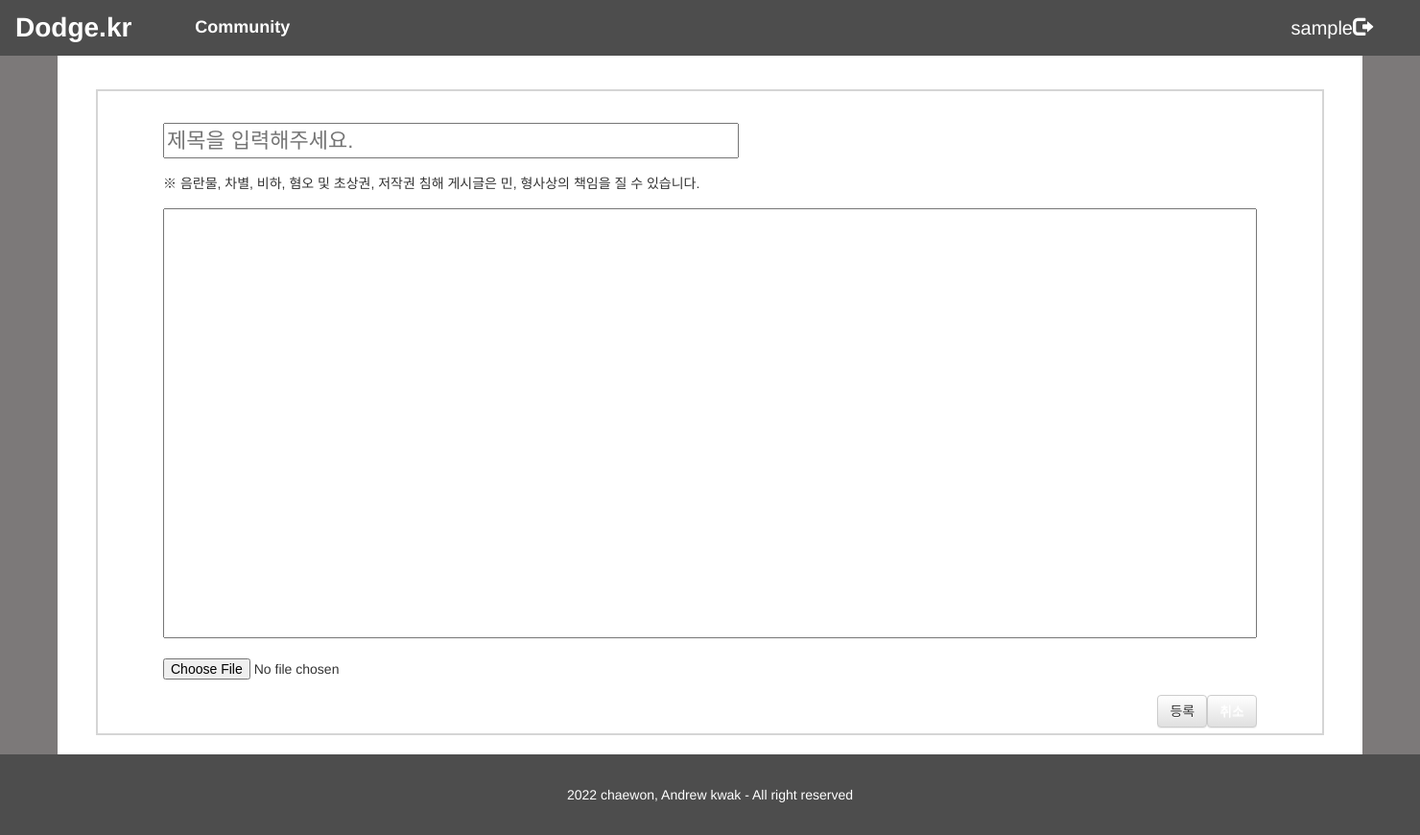
After one commit to kwakchaewon/dodge.kr, a Django app: page /writenotice in a window 1480 px wide. The commit adds this page. Shown: the whole page at 96% size. Run offline with Django 3.2, Linux system fonts and the light colour scheme; the visitor is signed in with stand-in values (Sample User, id 1); some libraries are stand-ins or nearby versions.

Commit message:
Add def writeNotice in views.py and else

```diff
--- a/communityboardapp/templates/communityboard.html
+++ b/communityboardapp/templates/communityboard.html
@@ -23,7 +23,7 @@
                     <div class="notify__title">
                         공지
                         <a class="glyphicon glyphicon-plus" id="notify__regist"
-                           href="{% url 'writePost' %}"></a>
+                           href="{% url 'writeNotice' %}"></a>
 
                     </div>
 
--- /dev/null
+++ b/communityboardapp/templates/writenotice.html
@@ -0,0 +1,38 @@
+{% extends 'base.html' %}
+{% block content %}
+    <head>
+        <meta charset="UTF-8">
+        <title>Dodge.kr : 게시글 작성</title>
+        {% load static %}
+        <link rel="stylesheet" href="{% static 'css/writepost.css' %}">
+    </head>
+
+    {% if  user.username == "" %}
+        <script>
+    alert("로그인이 필요한 기능입니다.")
+    location.href = "{% url 'community' %}"
+
+
+        </script>
+    {% endif %}
+
+    <section class="container__writeboard">
+        <div class="writeboard__div">
+            <form action="/boardwritecompleted" class="writeboard__form" method="post">
+                {% csrf_token %}
+                <input type="text" name="title" id="title" placeholder="제목을 입력해주세요.">
+                <input type="text" name="user" id="user" value="{{ user.username }}">
+                <div class="writeboard__warning">
+                    ※ 음란물, 차별, 비하, 혐오 및 초상권, 저작권 침해 게시글은 민, 형사상의 책임을 질 수 있습니다.
+                </div>
+                <textarea name="content" id="content" cols="30" rows="10"></textarea>
+                <input type="file" id="img_file" name="img_file" accept="image/gif, image/jpeg, image/png">
+                <div>
+                    <div class="btn btn-default pull-right"><a href="{% url 'community' %}">취소</a></div>
+                    <button class="btn btn-default pull-right">등록</button>
+                </div>
+            </form>
+        </div>
+    </section>
+
+{% endblock %}
--- a/communityboardapp/urls.py
+++ b/communityboardapp/urls.py
@@ -9,6 +9,7 @@ urlpatterns = [
     path('signup', goSignUp, ),
     path('community', goCommunity, name='community'),
     path('community/write', writePost, name='writePost'),
+    path('writenotice', writeNotice, name='writeNotice'),
     path('boardwritecompleted', boardwriteCompleted, name='boardwriteCompleted'),
     path('signupcompleted', signupCompleted, ),
     path('useridcheck', userIdCheck, ),
--- a/communityboardapp/views.py
+++ b/communityboardapp/views.py
@@ -78,6 +78,13 @@ def writePost(request):
     # writePostForm = boardsForm()
 
     return render(request, 'writepost.html')
+
+
+# 공지 작성 페이지 이동
+@login_required
+def writeNotice(request):
+    return render(request, 'writenotice.html')
+
 
 
 @login_required
```
